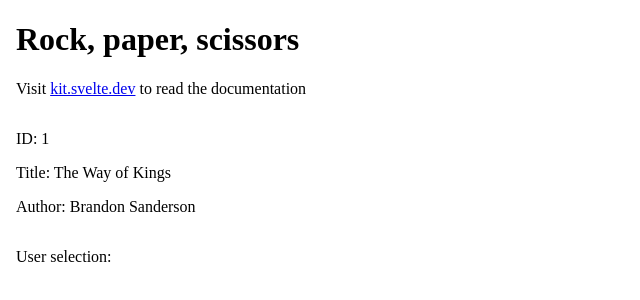
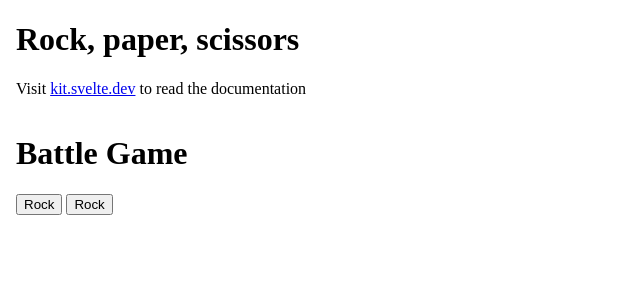
Before and after one commit to EmmaBroudic/rock-paper-scissors, a SvelteKit app in the folder my-app/: page / in a window 1280 px wide. Both pictures are taken after a click on the button "Rock". Shown: the top 300 px of the page, without its empty margins (0-640 px from the left). Built offline with nearby package versions, Linux system fonts and the light colour scheme.

Commit message:
affichage des boutons actualisés après sélection par utilisateur

```diff
--- a/my-app/src/components/BattleGame.svelte
+++ b/my-app/src/components/BattleGame.svelte
@@ -1,8 +1,16 @@
 <script lang="ts">
-    /*import { selectByUser, chosenByComputer } from './ButtonSelection.svelte';
+    import { keepSelectedElements } from '../lib/keepSelectedElements';
 
-    $: console.log($selectByUser);
-    $: console.log($chosenByComputer);*/
+    // Utilisez le store dans votre composant
+    let myData = keepSelectedElements;
+
+
 </script>
 
-<p>User selection:</p>
+<div>
+    <h1>Battle Game</h1>
+    {#each $myData as item (item.id)}
+        <button>{item.selectByUser}</button>
+        <button>{item.chosenByComputer}</button>
+    {/each}
+</div>
--- a/my-app/src/components/BookDetail.svelte
+++ /dev/null
@@ -1,36 +0,0 @@
-<script lang="ts">
-    import { onMount } from "svelte";
-    import BookElements from '../lib/BookElements'; // Importer le store
-
-    let books: { id: number; title: string; author: string }[] = [];
-
-    // Abonnez-vous au store BookElements
-    const unsubscribe = BookElements.subscribe((data: any) => {
-        books = data;
-    });
-
-    // Assurez-vous de vous désabonner lorsque le composant est démonté
-    onMount(() => {
-        return () => {
-            unsubscribe();
-        };
-    });
-</script>
-
-<div class="book-list">
-    {#each books as { id, title, author } (id)}
-        <div>
-            <p>ID: {id}</p>
-            <p>Title: {title}</p>
-            <p>Author: {author}</p>
-        </div>
-    {/each}
-</div>
-
-<style>
-    .book-list {
-        display: grid;
-        grid-template-columns: 1fr 1fr;
-        grid-gap: 20px;
-    }
-</style>
--- a/my-app/src/components/ButtonSelection.svelte
+++ b/my-app/src/components/ButtonSelection.svelte
@@ -1,31 +1,33 @@
 <script lang="ts">
-  import { random } from '../lib/utils';
-  import { writable } from 'svelte/store';
+  import { computerPickElement } from '../lib/utils';
+  //import { battleGame } from '$lib/battleGame';
+  import { keepSelectedElements } from '$lib/keepSelectedElements';
+    //import { Redirect_1 } from '@sveltejs/kit';
 
+  let selectByUser = "test";
+  let chosenByComputer: string;
   export let element: string;
 
-  export let selectByUser = writable("");
-  let selection = ["Rock", "Paper", "Scissors"];
-  let randomNumber;
-  export let chosenByComputer = writable("");
+  const selectedElements = () => {
+    selectByUser = element;
+    console.log("user : ", selectByUser);
 
-  const elementsSelected = () => {
-    selectByUser.set(element);
-    console.log("user : ", $selectByUser);
-    randomNumber = random(0, 2);
-    chosenByComputer.set(selection[randomNumber]);
-    console.log("computer : ", $chosenByComputer);
+    chosenByComputer = computerPickElement();
+    console.log("computer : ", chosenByComputer);
+    //battleGame(selectByUser, chosenByComputer);
 
     const buttonsSelectDom = document.getElementById('buttons-select');
     buttonsSelectDom.style.display = 'none';
-
     const buttonsGameDom = document.getElementById('buttons-game');
     buttonsGameDom.style.display = 'flex';
+
+    let data = { id: 1, selectByUser: selectByUser, chosenByComputer: chosenByComputer };
+
+    // Utilisez la méthode `update` pour mettre à jour le store
+    keepSelectedElements.update((prevData) => [...prevData, data])
   }
 </script>
 
-<button on:click={() => elementsSelected()}>
+<button on:click={() => selectedElements()}>
   {element}
 </button>
-
-<!--modifier le code pour que la logique de conservation de Element et computerChose se fasse dans un autre fichier ts-->
--- a/my-app/src/lib/BookElements.ts
+++ /dev/null
@@ -1,13 +0,0 @@
-// BookElements.ts
-import { writable } from "svelte/store";
-
-// Créer un store avec des données initiales
-const BookElements = writable([
-    {
-        id: 1,
-        title: "The Way of Kings",
-        author: "Brandon Sanderson"
-    }
-]);
-
-export default BookElements; // Exporter le store
--- /dev/null
+++ b/my-app/src/lib/keepSelectedElements.ts
@@ -0,0 +1,58 @@
+import { writable } from "svelte/store";
+
+interface MyDataItem {
+    id: number;
+    selectByUser: string;
+    chosenByComputer: string;
+}
+
+// Exportez directement le store, pas une fonction
+export const keepSelectedElements = writable<MyDataItem[]>([]);
+
+/*import { writable } from "svelte/store";
+
+
+
+interface MyDataItem {
+    id: number;
+    selectByUser: string;
+    chosenByComputer: string;
+}
+/*
+export function keepSelectedElements(key: string, defaultValue: MyDataItem[]) {
+    const storedValue = localStorage.getItem(key);
+    const initialValue = storedValue ? JSON.parse(storedValue) : defaultValue;
+
+    const store = writable(initialValue);
+
+    store.subscribe((value) => {
+        localStorage.setItem(key, JSON.stringify(value));
+    });
+
+    return store;
+}
+
+export const myDataStore = keepSelectedElements("myData", []);*/
+/*
+
+
+export function keepSelectedElements(selectByUser: string, chosenByComputer: string): any {
+    /*const elementsSelected = writable([
+        //{
+            selectByUser,
+            chosenByComputer,
+            battleGame(selectByUser, chosenByComputer)
+        //}
+    ])*/
+/*
+    const elementsSelected = [selectByUser, chosenByComputer];
+
+    console.log(battleGame(elementsSelected[0], elementsSelected[1]));
+    console.log(elementsSelected);
+    let test: any = writable(elementsSelected);
+    console.log(test);
+    return test;
+}
+*/
+//export default elementsSelected; // Exporter le store
+ // Exporter le store
--- a/my-app/src/lib/utils.ts
+++ b/my-app/src/lib/utils.ts
@@ -2,9 +2,7 @@ export function random(min: number, max: number) {
     return Math.floor(Math.random() * (max - min + 1)) + min;
 }
 
-export function chosenByComputer(element: string): string {
-  let selectByUser = element;
-
+export function computerPickElement(): string {
   let chosenByComputer: string = "";
 
   let selection = ["Rock", "Paper", "Scissors"];
@@ -12,8 +10,5 @@ export function chosenByComputer(element: string): string {
   let randomNumber = random(0, 2)
   chosenByComputer = selection[randomNumber];
 
-  console.log("user : ", selectByUser);
-  console.log("computer : ", chosenByComputer);
-
   return chosenByComputer;
 }
--- a/my-app/src/routes/+page.svelte
+++ b/my-app/src/routes/+page.svelte
@@ -2,7 +2,6 @@
   import ButtonsSelectionBloc from '../components/ButtonsSelectionBloc.svelte'
   import BattleGame from '../components/BattleGame.svelte'
   import './page.css'
-    import BookDetail from '../components/BookDetail.svelte';
 </script>
 
 <style>
@@ -19,8 +18,6 @@
     <div id="buttons-select">
         <ButtonsSelectionBloc />
     </div>
-
-    <BookDetail />
     <div id="buttons-game">
         <BattleGame />
     </div>
```
Also changed, not shown: my-app/src/components/SelectByComputer.svelte (deleted, +0 -19 lines), my-app/src/lib/battleGame.ts (+6 -4 lines), my-app/src/components/BookElements.svelte (deleted).
